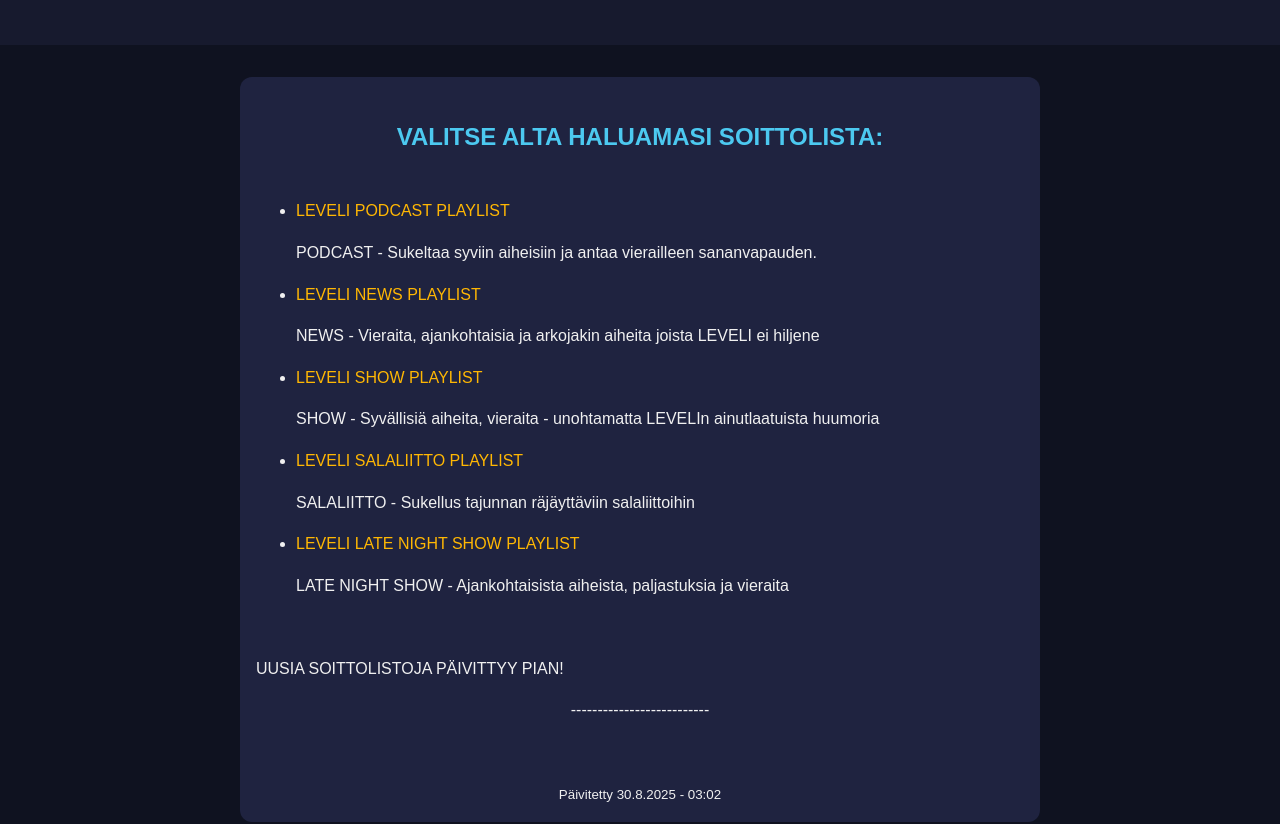
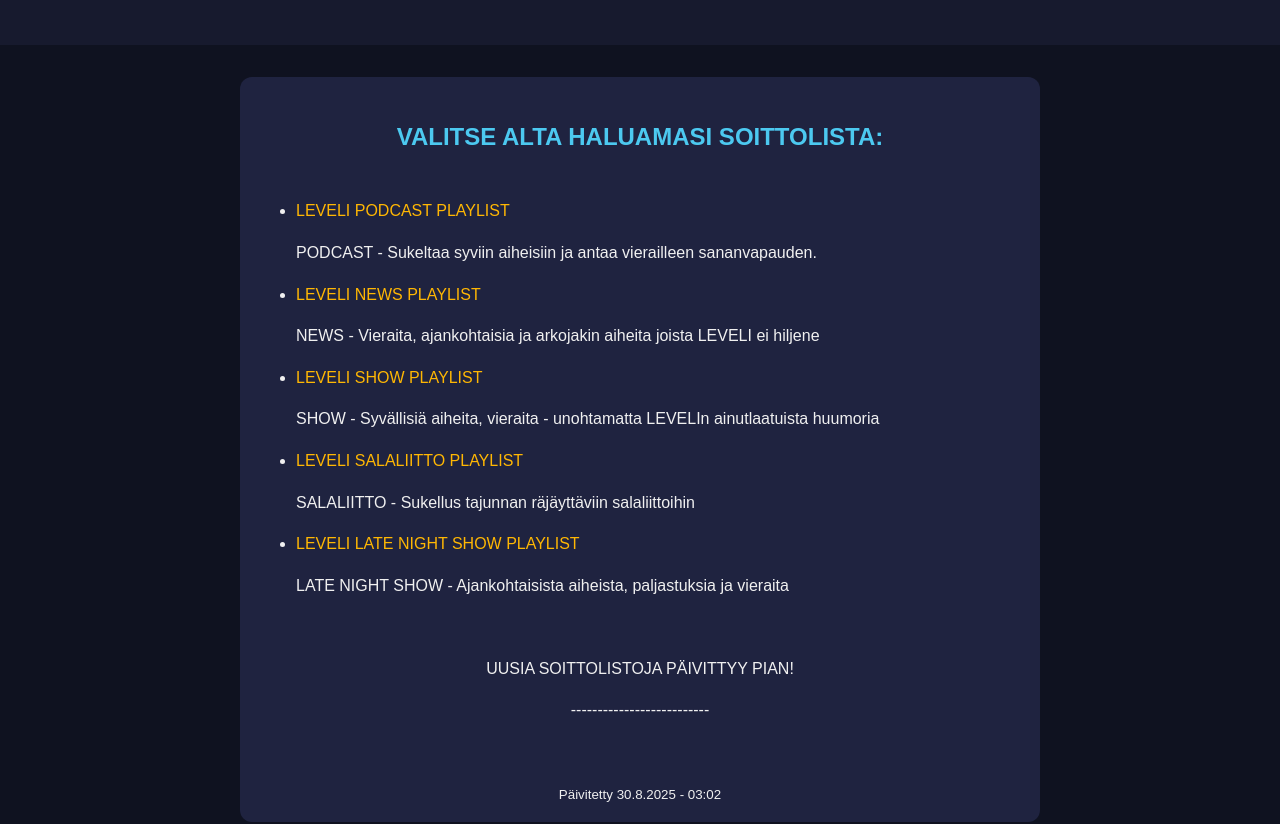
Before and after one commit to mlehmus-dot/leveli-player, a plain HTML site: page index.html in a window 1280 px wide. Shown: the part 128-952 px from the top of the page. Drawn offline with Linux system fonts and the light colour scheme.

Commit message:
Update index.html

```diff
--- a/index.html
+++ b/index.html
@@ -33,7 +33,7 @@
 
         </ul>
       <br>
-        <p>UUSIA SOITTOLISTOJA PÄIVITTYY PIAN!<p>
+        <center><p>UUSIA SOITTOLISTOJA PÄIVITTYY PIAN!<p>
         <center><p>--------------------------<p>
           <br>
 
```
